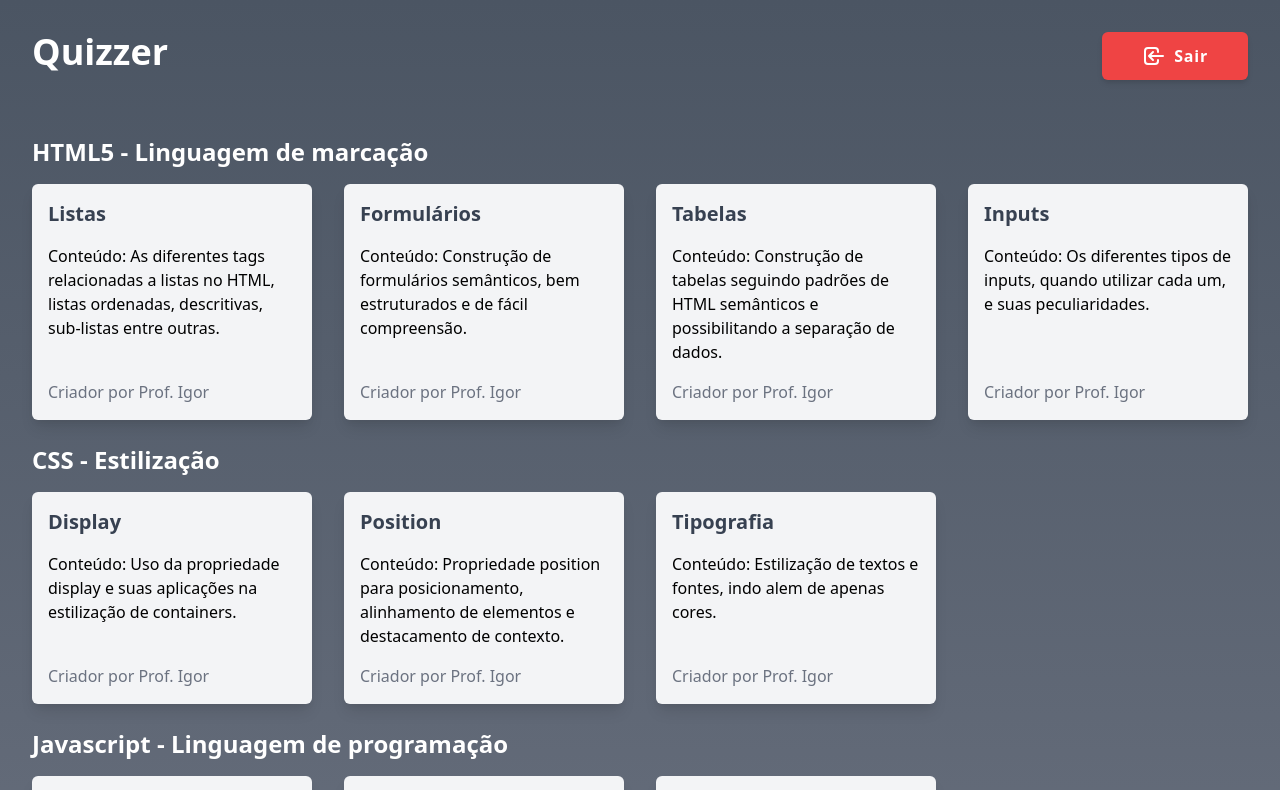
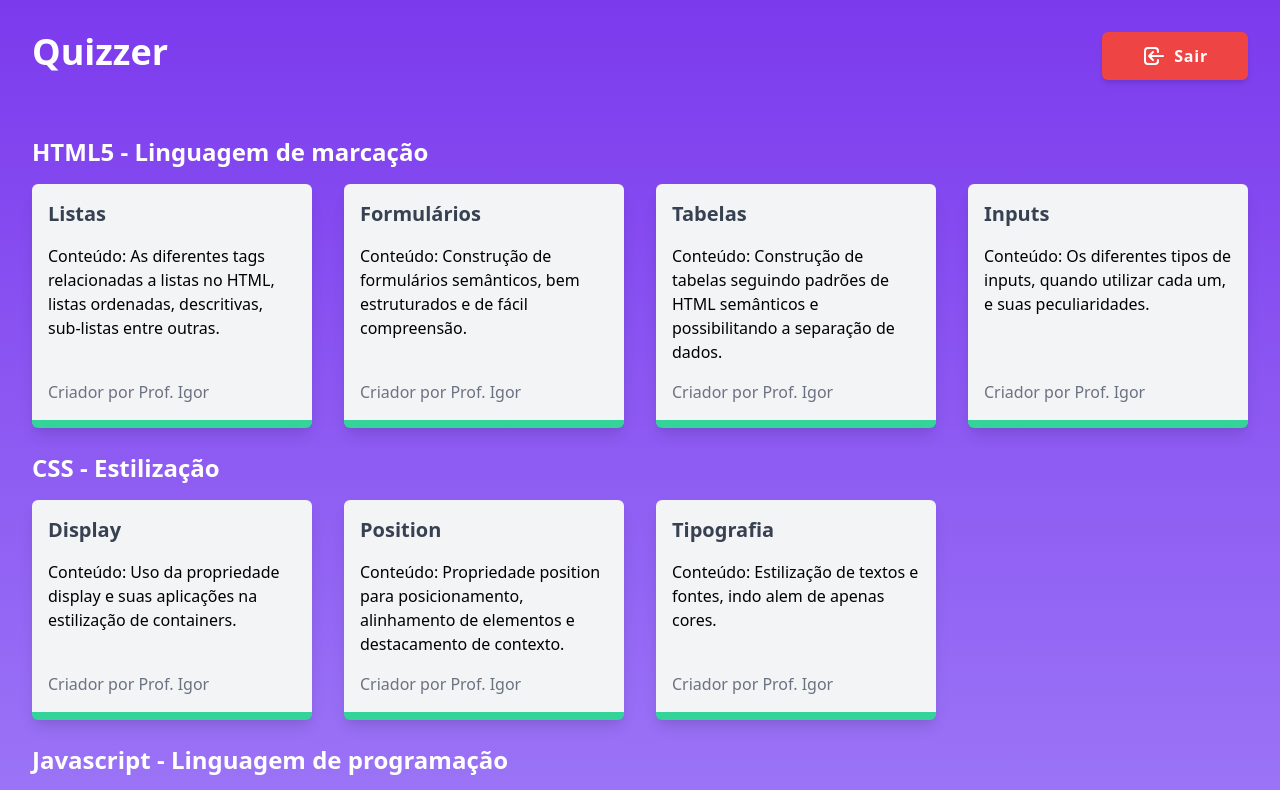
Before and after one commit to YuriPerro/Yuri_Lucas, a React (Vite) app in the folder app/: page /home in a window 1280 px wide. Shown: the top 790 px of the page. Built offline with nearby package versions, Linux system fonts and the light colour scheme.

Commit message:
Altera cor background da home e add border nos cards

```diff
--- a/app/src/components/Card.jsx
+++ b/app/src/components/Card.jsx
@@ -6,7 +6,7 @@ function Card(props) {
   return (
     <div
       {...rest}
-      className="flex flex-col flex-1 bg-gray-100 shadow-lg rounded-md p-4 w-full text-black transition-all transform hover:scale-105 cursor-pointer">
+      className="flex flex-col flex-1 border-b-8 border-green-400 bg-gray-100 shadow-lg rounded-md p-4 w-full text-black transition-all transform hover:scale-105 cursor-pointer">
       <span className="text-xl mb-4 font-bold text-gray-700">{title}</span>
       <p className="text-base mb-4 flex-1">{description}</p>
       <span className="text-base text-gray-500">{footer}</span>
--- a/app/src/pages/Home.jsx
+++ b/app/src/pages/Home.jsx
@@ -10,7 +10,8 @@ function Home() {
   const [, setLocation] = useLocation();
 
   return (
-    <div className="min-h-screen flex flex-col justify-center p-8 bg-gradient-to-b from-gray-600 to-gray-500">
+    <div className="min-h-screen flex flex-col justify-center
+    p-8 bg-gradient-to-b from-purple-600 to-purple-400">
       <header className="flex justify-between mb-14">
         <h1 className="text-4xl font-bold">Quizzer</h1>
 
```
